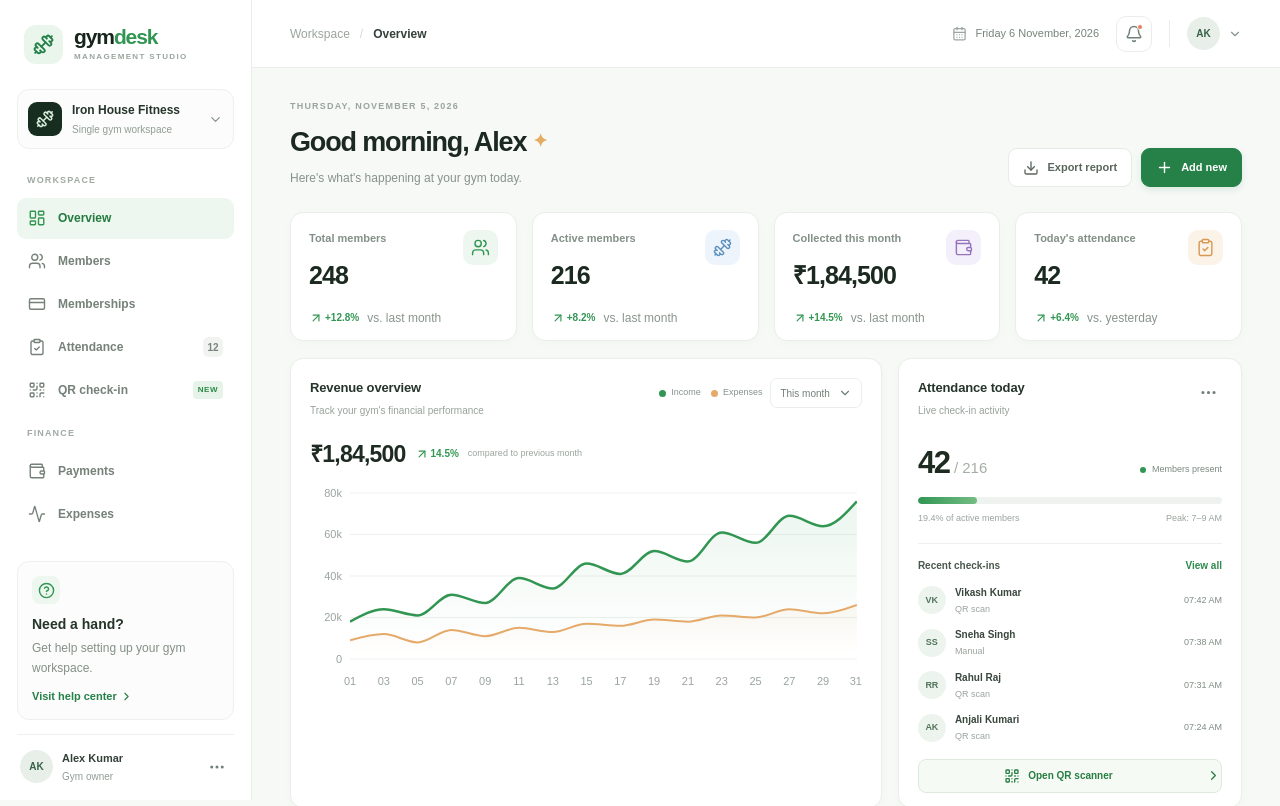
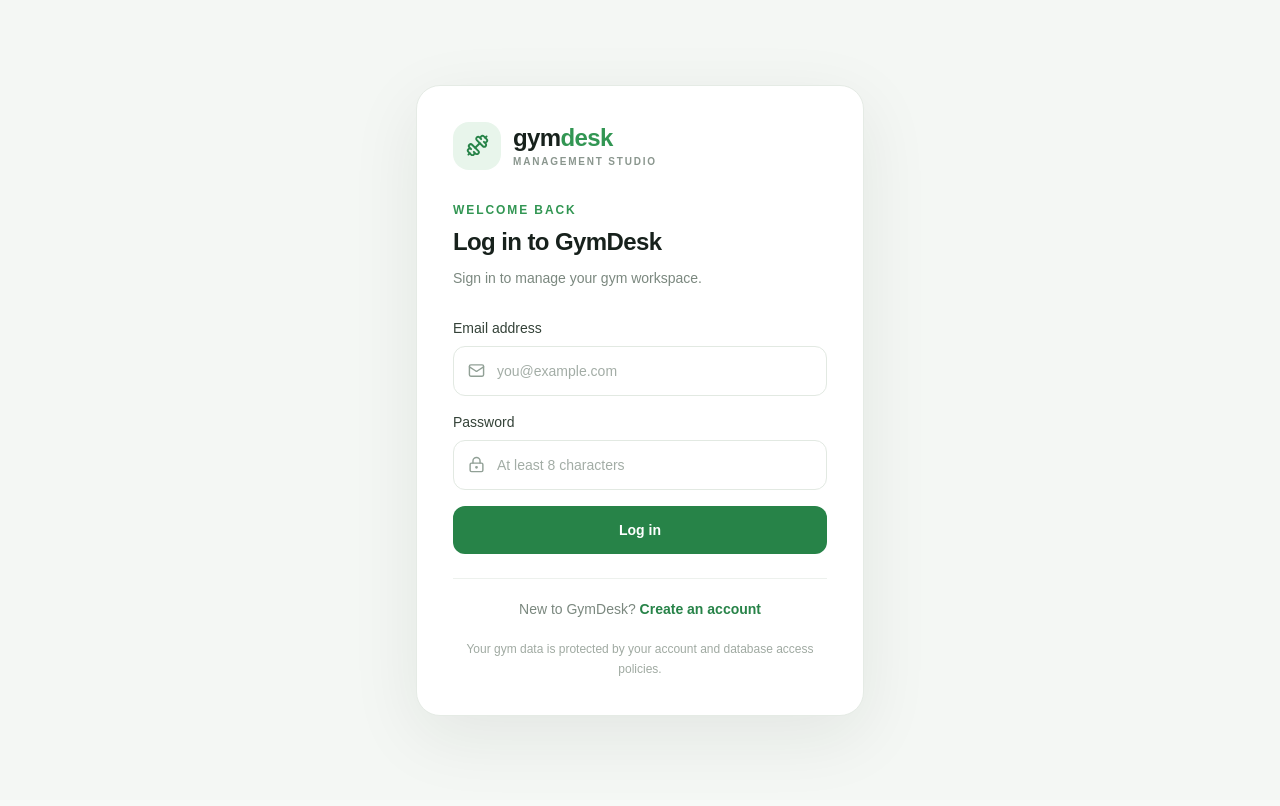
Before and after one commit to kunalkunar108/gym-managment-software, a Next.js app: page / in a window 1280 px wide. Shown: the top 806 px of the page. Built offline with nearby package versions, Linux system fonts and the light colour scheme; no server answers.

Commit message:
Require owner login before opening GymDesk

```diff
--- a/app/layout.tsx
+++ b/app/layout.tsx
@@ -1,5 +1,6 @@
 import type { Metadata } from "next";
 import "./globals.css";
+import AuthGate from "./auth-gate";
 
 export const metadata: Metadata = {
   title: "GymDesk — Gym Management",
@@ -9,7 +10,7 @@ export const metadata: Metadata = {
 export default function RootLayout({ children }: Readonly<{ children: React.ReactNode }>) {
   return (
     <html lang="en">
-      <body>{children}</body>
+      <body><AuthGate>{children}</AuthGate></body>
     </html>
   );
 }
```
